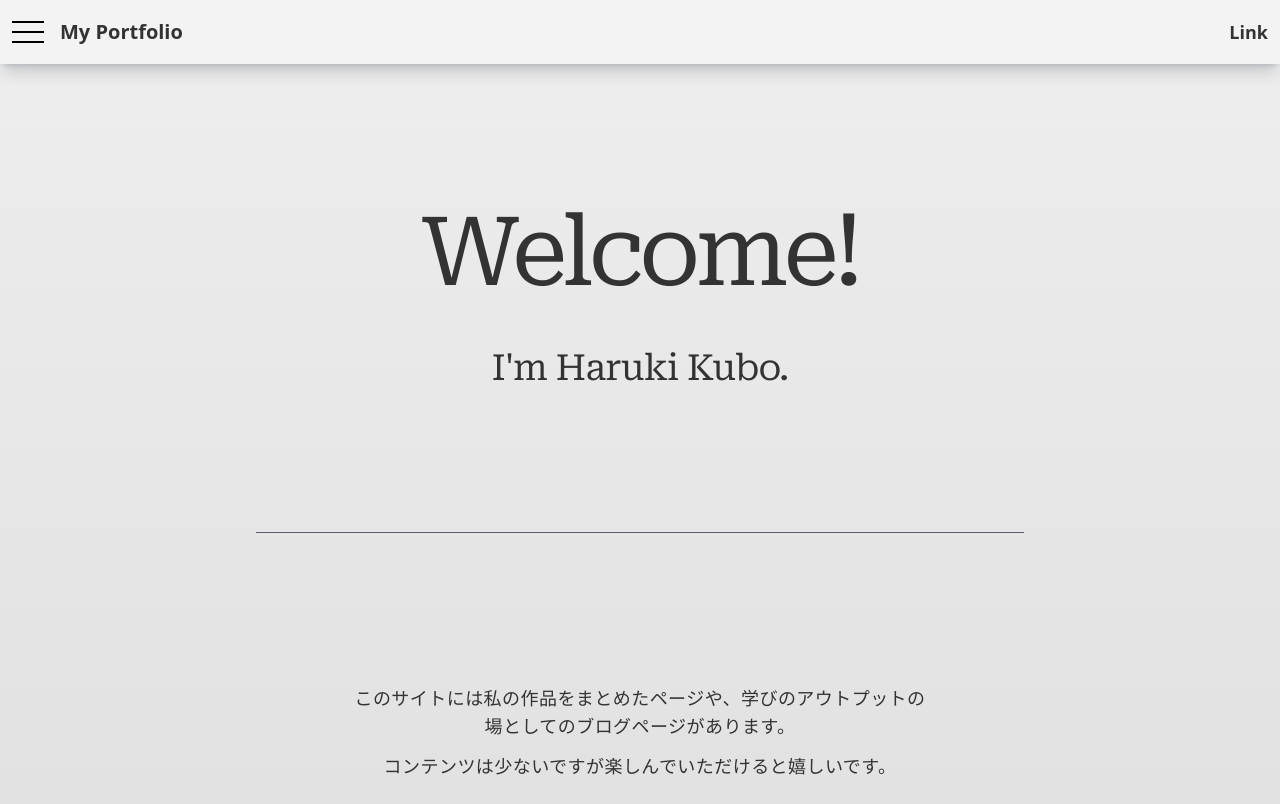
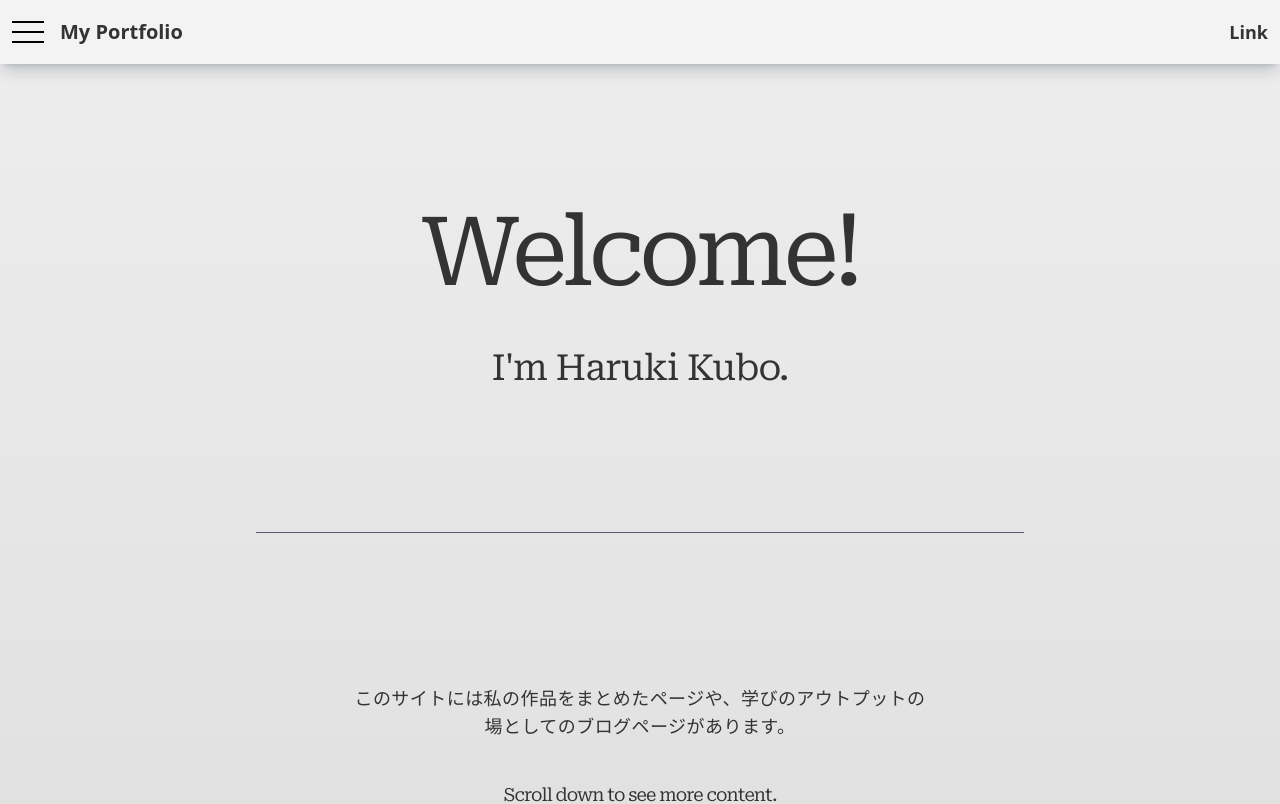
Before and after one commit to haruki26/react-next-portfolio, a Next.js app: page / in a window 1280 px wide. Shown: the top 804 px of the page. Built offline with nearby package versions, Linux system fonts and the light colour scheme.

Commit message:
ページトップの一文を削除しリンク先を修正

```diff
--- a/src/app/page.tsx
+++ b/src/app/page.tsx
@@ -14,7 +14,6 @@ import Hero from "@/components/Hero";
 
 
 const Page: React.FC = () => {
-
     return (
         <div className="flex flex-col items-center">
             <div className={clsx([
@@ -27,11 +26,8 @@ const Page: React.FC = () => {
                 ])}>
                     <p className="animate-fade-in-bottom">
                         このサイトには私の作品をまとめたページや、学びのアウトプットの
-                        <span className="hidden sm:inline"><br /></span>
+                        <br className="hidden sm:inline" />
                         場としてのブログページがあります。
-                    </p>
-                    <p className="animate-fade-in-bottom">
-                        コンテンツは少ないですが楽しんでいただけると嬉しいです。
                     </p>
                 </div>
                 <div className="flex flex-col gap-0 items-center">
@@ -101,7 +97,7 @@ const Page: React.FC = () => {
                             </div>
                         </Card>
                     </div>
-                    <Button href="/">
+                    <Button href="/works">
                         more
                     </Button>
                 </section>
```
